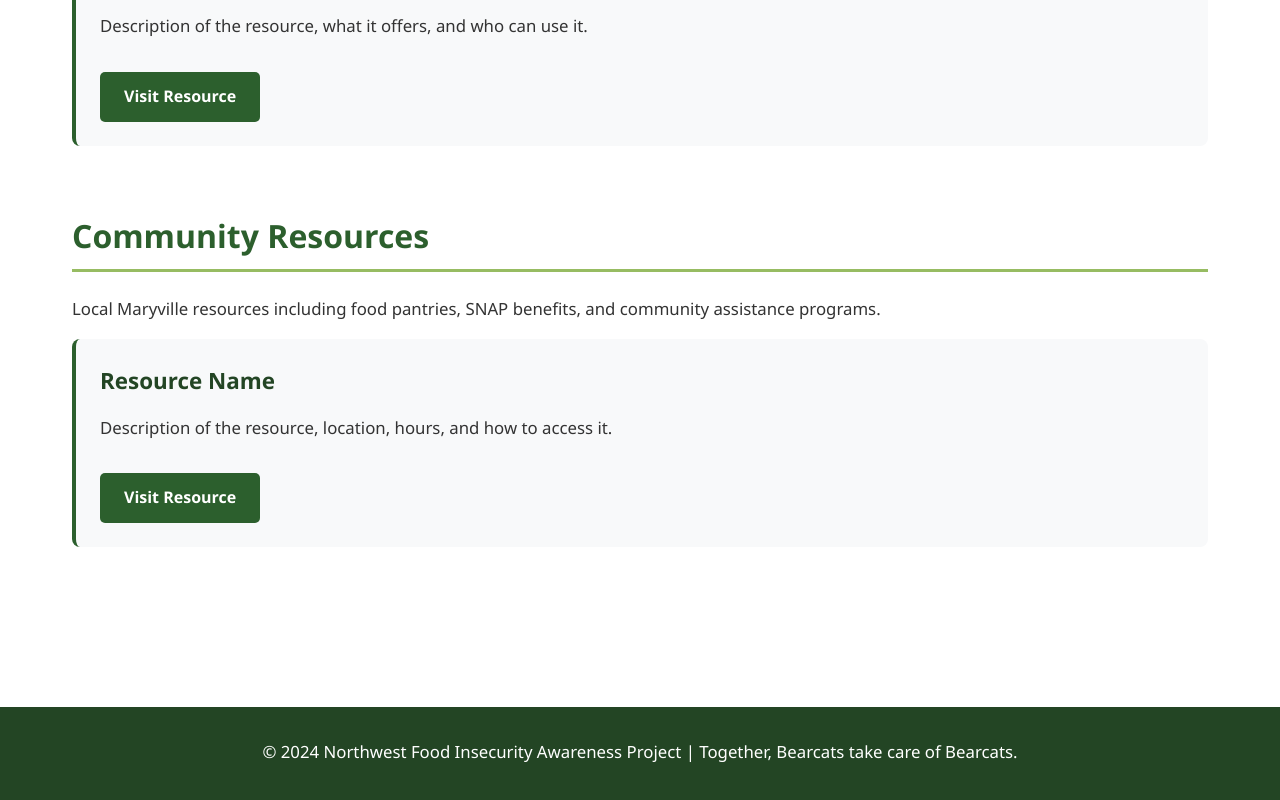
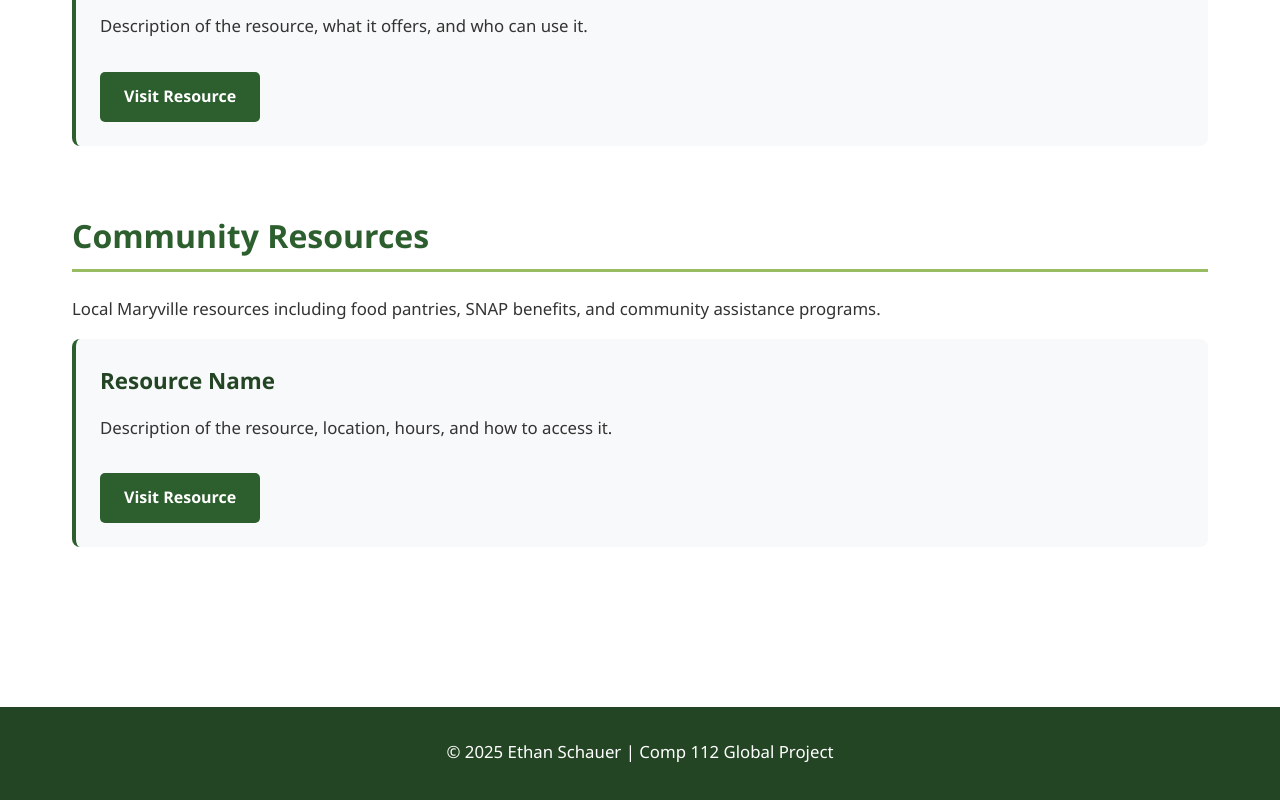
Before and after one commit to FrootJuice/Comp2-Food-Insecurity-Global-Project, a plain HTML site: page resources.html in a window 1280 px wide. Shown: the part 512-1312 px from the top of the page. Drawn offline with Linux system fonts and the light colour scheme.

Commit message:
Footer fixes

```diff
--- a/resources.html
+++ b/resources.html
@@ -200,7 +200,7 @@
     </div>
 
     <footer>
-        <p>&copy; 2024 Northwest Food Insecurity Awareness Project | Together, Bearcats take care of Bearcats.</p>
+        <p>&copy;  2025 Ethan Schauer | Comp 112 Global Project</p>
     </footer>
 </body>
 </html>
```
Also changed, not shown: statistics.html (+1 -1 lines).
